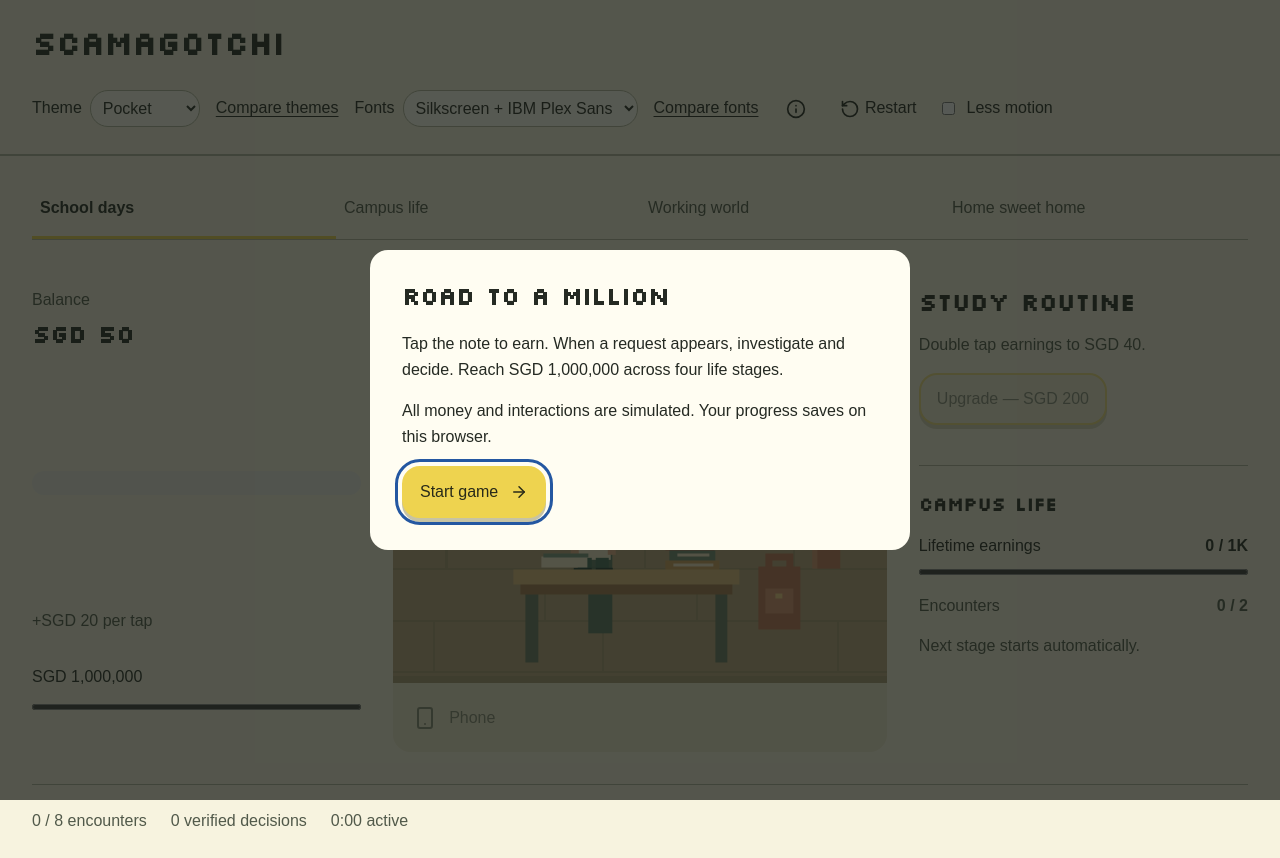
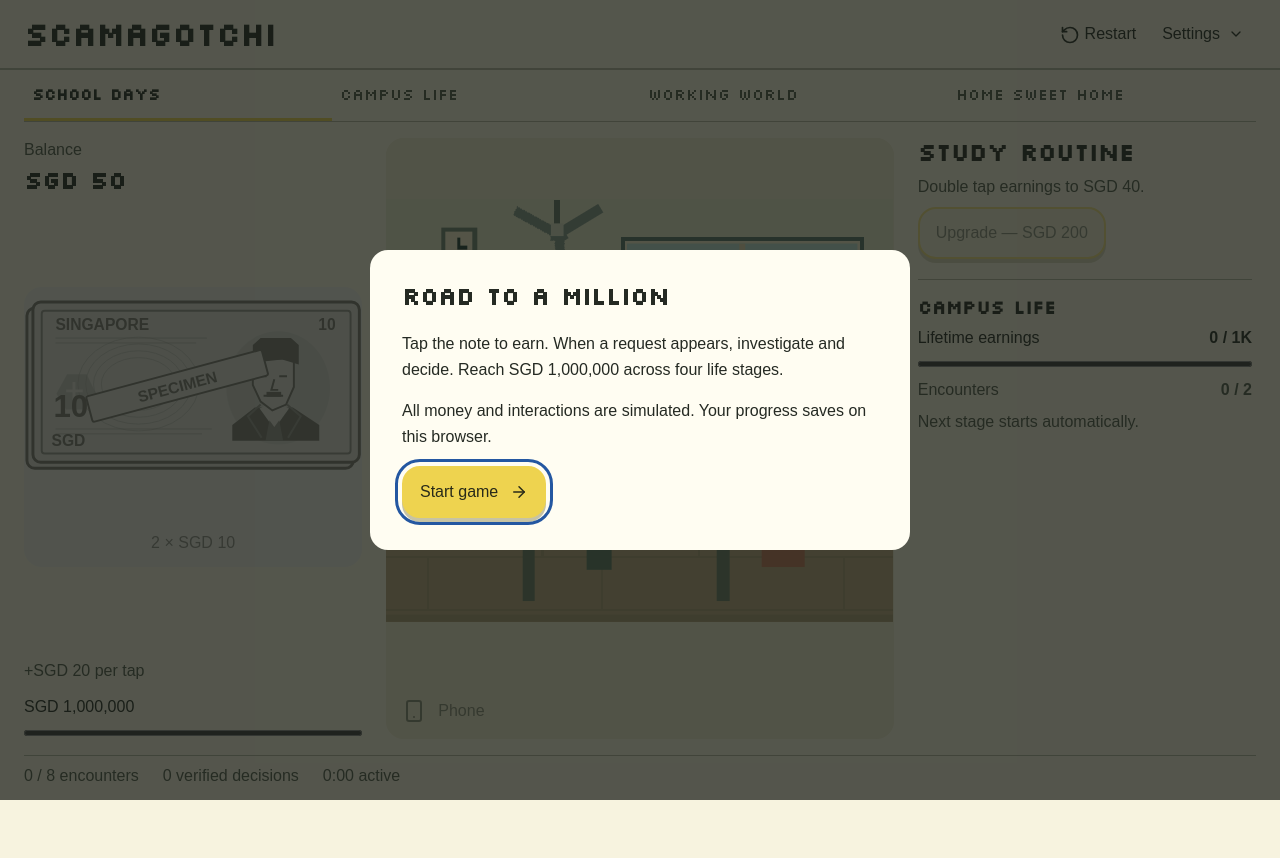
Before and after one commit to jiroprudencio/digital4good-hackathon, a React (Vite) app: page / in a window 1280 px wide. After the commit the page ends 800 px from the top, so only its background shows below. Built offline with nearby package versions, Linux system fonts and the light colour scheme; a web font is replaced by a local one.

Commit message:
feat(ui): fit desktop viewport and separate phone decisions

```diff
--- a/src/App.module.css
+++ b/src/App.module.css
@@ -11,8 +11,13 @@
 .tools select { background: var(--surface); padding: 8px; border: 1px solid var(--rule); border-radius: var(--radius); max-width: 100%; }
 .motion { min-height: 44px; }
 .motion input { accent-color: var(--accent); }
+.settings { position: relative; }
+.settings summary { display: flex; align-items: center; gap: 8px; padding: 8px 12px; min-height: 44px; }
+.settingsPanel { position: absolute; right: 0; top: calc(100% + 8px); z-index: 20; width: min(370px, calc(100dvi - 40px)); background: var(--surface); border: 1px solid var(--rule); border-radius: var(--radius); padding: 20px; display: grid; gap: 16px; box-shadow: var(--shadow); }
+.settingsPanel label { flex-wrap: wrap; }
+.settingsPanel button { min-height: 44px; background: var(--surface-alt); border: 1px solid var(--rule); border-radius: var(--radius); }
 .chapters { list-style: none; display: grid; grid-template-columns: repeat(4, minmax(0, 1fr)); margin: 0 0 32px; padding: 0; border-bottom: 1px solid var(--rule); }
-.chapters li { padding: 16px 8px; color: var(--muted); }
+.chapters li { padding: 16px 8px; color: var(--muted); font-family: var(--font-heading); }
 .chapters .currentChapter { color: var(--ink); font-weight: bold; border-bottom: 3px solid var(--accent); }
 .gameGrid { display: grid; grid-template-columns: minmax(0, 1fr) minmax(0, 1.5fr) minmax(0, 1fr); gap: 32px; align-items: start; }
 .moneyPanel, .sidePanel { min-width: 0; padding: 16px 0; }
@@ -72,6 +77,31 @@
 .resultDisclaimer { color: var(--muted); }
 .reduced * { animation: none !important; transition: none !important; }
 @keyframes floatUp { from { transform: translateY(0); opacity: 1; } to { transform: translateY(-48px); opacity: 0; } }
+@media (min-width: 761px) {
+  .app { height: 100dvh; min-height: 0; display: flex; flex-direction: column; overflow: hidden; }
+  .header { flex-shrink: 0; padding: 12px 24px; gap: 16px; flex-wrap: nowrap; }
+  .tools { flex-wrap: nowrap; gap: 8px; }
+  .main { flex: 1; min-height: 0; display: grid; grid-template-rows: auto minmax(0, 1fr) auto; gap: 16px; padding: 0 24px 12px; }
+  .chapters { margin: 0; }
+  .chapters li { padding: 12px 8px; }
+  .gameGrid { min-height: 0; align-items: stretch; gap: 24px; }
+  .moneyPanel { min-height: 0; display: flex; flex-direction: column; padding: 0; }
+  .money { margin: 4px 0 8px; }
+  .noteArea { flex: 1; min-height: 0; justify-items: center; }
+  .note { max-width: clamp(100px, calc((100dvh - 340px) * 1.3), 440px); }
+  .tapHint { margin: 8px 0 12px; }
+  .goal { gap: 8px; }
+  .scenePanel { display: grid; grid-template-rows: minmax(0, 1fr) auto; min-height: 0; }
+  .sceneArt, .sceneArt > div { height: 100%; min-height: 0; }
+  .sceneArt svg { height: 100%; width: 100%; }
+  .phoneDock { min-height: 56px; padding: 12px 16px; }
+  .sidePanel { min-height: 0; overflow-y: auto; padding: 0 4px 0 0; }
+  .sidePanel h2 { margin-bottom: 8px; }
+  .sidePanel p { margin: 8px 0; }
+  .nextChapter { margin-top: 20px; }
+  .nextChapter h3 { margin: 8px 0; }
+  .pageFooter { padding-top: 8px; margin: 0; gap: 24px; }
+}
 @media (max-width: 760px) {
   .header, .main { padding: 20px; } .tools { gap: 12px; } .tools a { display: block; }
   .chapters { grid-template-columns: repeat(2, minmax(0, 1fr)); gap: 0 16px; margin-bottom: 16px; }
--- a/src/App.tsx
+++ b/src/App.tsx
@@ -30,12 +30,12 @@ export default function App() {
   function chooseFont(value: FontPairing) {
     setFont(value);
     const url = new URL(location.href); url.searchParams.set('font', value); history.replaceState(null, '', url);
-    if (!preview) try { localStorage.setItem('scamagotchi.font', value); } catch { /* Optional preference. */ }
+    if (!preview) try { localStorage.setItem('scamagotchi.font.v2', value); } catch { /* Optional preference. */ }
   }
   function chooseTheme(value: Theme) {
     setTheme(value);
     const url = new URL(location.href); url.searchParams.set('theme', value); history.replaceState(null, '', url);
-    if (!preview) try { localStorage.setItem('scamagotchi.theme', value); } catch { /* Optional preference. */ }
+    if (!preview) try { localStorage.setItem('scamagotchi.theme.v2', value); } catch { /* Optional preference. */ }
   }
   const [state, dispatch] = useReducer(reducer, initial.state);
   const [storageProblem, setStorageProblem] = useState(initial.problem);
@@ -109,13 +109,15 @@ export default function App() {
     <header className={styles.header}>
       <h1>Scamagotchi</h1>
       <nav className={styles.tools} aria-label="Game settings">
+        <button aria-label="Restart game" title="Restart game" onClick={() => setModal('reset')}><RotateCcw size={20} /> Restart</button>
+        <details className={styles.settings}><summary>Settings <ChevronDown size={16} /></summary><div className={styles.settingsPanel}>
         <label>Theme <select aria-label="Theme" value={theme} onChange={e => chooseTheme(e.target.value as Theme)}>{THEMES.map(t => <option key={t.id} value={t.id}>{t.name}</option>)}</select></label>
         <a href="?view=themes" target={preview ? '_top' : undefined}>Compare themes</a>
-        <label>Fonts <select aria-label="Font pairing" value={font} onChange={e => chooseFont(e.target.value as FontPairing)}><option value="default">Browser default</option>{FONT_PAIRINGS.map(f => <option key={f.id} value={f.id}>{f.heading} + {f.body}</option>)}</select></label>
+        <label>Fonts <select aria-label="Font pairing" value={font} onChange={e => chooseFont(e.target.value as FontPairing)}>{FONT_PAIRINGS.map(f => <option key={f.id} value={f.id}>{f.heading} + {f.body}</option>)}</select></label>
         <a href="?view=fonts" target={preview ? '_top' : undefined}>Compare fonts</a>
         <button aria-label="How to play" title="How to play" onClick={() => setModal('about')}><Info size={20} /></button>
-        <button aria-label="Restart game" title="Restart game" onClick={() => setModal('reset')}><RotateCcw size={20} /> Restart</button>
         <label className={styles.motion}><input type="checkbox" checked={reduced} onChange={e => dispatch({ type: 'MOTION', reduced: e.target.checked })} /> Less motion</label>
+        </div></details>
       </nav>
     </header>
     {storageProblem && <div className={styles.storage} role="status"><p>{storageProblem}</p><button onClick={downloadSave}>Download backup</button>{recovering && <button onClick={() => setModal('reset')}>Start fresh</button>}</div>}
@@ -125,7 +127,7 @@ export default function App() {
         <section className={styles.moneyPanel} aria-label="Earn and save">
           <span>Balance</span><h2 className={styles.money}>SGD <span data-testid="balance">{money(state.cash)}</span></h2>
           <div className={styles.noteArea}>
-            <button className={styles.note} disabled={blocked} aria-label={`Earn ${money(rate.tap)} SGD. Tap the note.`} data-testid="earn" onClick={earn}><EarnNotes cents={rate.tap} /></button>
+            <button className={styles.note} disabled={blocked} aria-label={`Earn ${money(rate.tap)} SGD. Tap the note.`} data-testid="earn" onClick={earn}><EarnNotes cents={rate.tap} stage={state.stage} /></button>
             {floats.map(f => <span className={styles.floating} key={f.id} style={{ left: `${f.x}%` }}>{f.value}</span>)}
           </div>
           <p className={styles.tapHint}>{state.phone.open ? 'Paused' : `+SGD ${money(rate.tap)} per tap`}</p>
--- a/src/Phone.module.css
+++ b/src/Phone.module.css
@@ -135,6 +135,14 @@
 .footer button { color: var(--accent); }
 .footer .devExit { color: var(--muted); }
 .homeIndicator { width: 120px; height: 5px; border-radius: 5px; margin: 4px auto 8px; background: var(--ink); flex-shrink: 0; }
+.decisionDock { flex-shrink: 0; border-top: 3px solid var(--accent); background: var(--surface-alt); max-height: 48dvh; overflow-y: auto; padding: 12px 16px; box-shadow: 0 -4px 16px var(--rule); }
+.decisionDock .decisions { margin: 0; padding: 0; border-radius: 0; background: transparent; }
+.decisionDock .decisions h3 { margin: 0 0 8px; }
+.decisionDock .primary { margin-top: 8px; font-weight: bold; border: 2px solid var(--accent); }
+.decisionDock .twoButtons { margin-top: 8px; gap: 8px; }
+.decisionDock .declineButton { background: var(--surface); color: var(--accent); border: 2px solid var(--accent); font-weight: bold; }
+.decisionDock .reportButton { background: var(--surface); color: var(--danger); border: 2px solid var(--danger); font-weight: bold; }
+.decisionDock .confirm { margin-top: 16px; padding-top: 12px; }
 @media (max-width: 600px) {
   .overlay { padding: 0; gap: 0; }
   .pauseRibbon { width: 100%; border-radius: 0; padding: 8px 16px; background: var(--surface-alt); }
--- a/src/Phone.tsx
+++ b/src/Phone.tsx
@@ -93,10 +93,10 @@ export default function Phone({ state: s, dispatch }: { state: GameState; dispat
     if (!e || !p || p.result) return null;
     const affordable = s.cash >= e.cost * 100;
     return <section className={styles.decisions} aria-label="Make a decision">
-      <h3>Choose an action</h3><p>Use Apps to check other sources.</p>
+      <h3>Your decision</h3>
       <button className={styles.primary} disabled={!affordable} onClick={() => setConfirm('proceed')}>{e.proceed} {e.cost > 0 && <span>SGD {money(e.cost * 100)}</span>}</button>
       {!affordable && <p className={styles.hint}>You need SGD {money(e.cost * 100 - s.cash)} more. You can decline this request without paying.</p>}
-      <div className={styles.twoButtons}><button onClick={() => setConfirm('decline')}>{e.stage === 2 ? 'Hold for review' : 'Decline politely'}</button><button onClick={() => setConfirm('report')}>Report concern</button></div>
+      <div className={styles.twoButtons}><button className={styles.declineButton} onClick={() => setConfirm('decline')}>{e.stage === 2 ? 'Hold for review' : 'Decline politely'}</button><button className={styles.reportButton} onClick={() => setConfirm('report')}>Report concern</button></div>
       {confirm && <div className={styles.confirm} ref={confirmRef} role="group" aria-label="Confirm your decision">
         <strong>{confirm === 'proceed' ? 'Confirm this action?' : confirm === 'report' ? 'Report this request?' : 'Leave this request here?'}</strong>
         <p>{confirm === 'proceed' ? e.stage === 2 ? 'Submit 5,000 company units to the revised account. This uses employer funds, not your personal savings.' : e.cost ? `You authorise SGD ${money(e.cost * 100)} from your savings.` : 'Accept the role, complete a simulated shift and submit the hours for approval.' : confirm === 'report' ? 'This records your concern inside the game. No real report is sent.' : 'You can move on without making a payment. This choice ends the encounter.'}</p>
@@ -142,7 +142,7 @@ export default function Phone({ state: s, dispatch }: { state: GameState; dispat
     {e.id === 'uni-a' && !p.result && <button className={styles.evidenceButton} disabled={p.samplePaid} onClick={() => dispatch({ type: 'SAMPLE' })}><Wallet size={20} /><span><strong>{p.samplePaid ? 'Introductory task complete' : 'Try the introductory task'}</strong><small>{p.samplePaid ? 'SGD 50 received. You can open Bank to check.' : 'Complete one simulated task for SGD 50'}</small></span></button>}
     {e.evidence.filter(v => v.app === s.phone.app).map(evidenceButton)}
     {record && <EvidenceCard evidence={record} focusRef={openedRecord} />}
-    {p.result ? <button className={styles.primary} onClick={() => navigate('feedback')}>Read outcome</button> : decisionPanel()}
+    {p.result && <button className={styles.primary} onClick={() => navigate('feedback')}>Read outcome</button>}
     <details className={styles.conversationHistory}><summary>Other conversations</summary>{arrived.filter(c => c.channel === s.phone.app && c.id !== e.id).map(c => requestCard(c.id))}</details>
   </>;
   else body = <>
@@ -167,6 +167,7 @@ export default function Phone({ state: s, dispatch }: { state: GameState; dispat
         {isChat && inConversation ? <span className={styles.avatar}>{e?.initials}</span> : !pending ? <button aria-label="Close phone and resume earning" onClick={close}><X size={20} /></button> : <span className={styles.headerSpacer} />}
       </header>
       <div className={styles.content} data-conversation={inConversation || undefined} ref={content}>{body}</div>
+      {inConversation && p && !p.result && <div className={styles.decisionDock}>{decisionPanel()}</div>}
       {(s.phone.app === 'calls' || s.phone.app === 'contacts') && <nav className={styles.phoneTabs} aria-label="Phone sections"><button aria-current={s.phone.app === 'calls' ? 'page' : undefined} onClick={() => navigate('calls')}><PhoneCall size={21} />Recents</button><button aria-current={s.phone.app === 'contacts' ? 'page' : undefined} onClick={() => navigate('contacts')}><Users size={21} />Contacts</button></nav>}
       <footer className={styles.footer}><button aria-label={inConversation ? 'Phone home' : 'Open apps'} onClick={() => { setConfirm(null); dispatch({ type: 'BACK' }); }}><Home size={17} /> Apps</button>{pending ? import.meta.env.DEV ? <button className={styles.devExit} onClick={() => dispatch({ type: 'DEV_EXIT' })}>Exit request (dev) <X size={16} /></button> : <span>Resolve to continue</span> : <button onClick={close}>Close phone <X size={16} /></button>}</footer>
       <div className={styles.homeIndicator} aria-hidden="true" />
```
Also changed, not shown: 2 other files (tests, documents, lock files or other folders).
